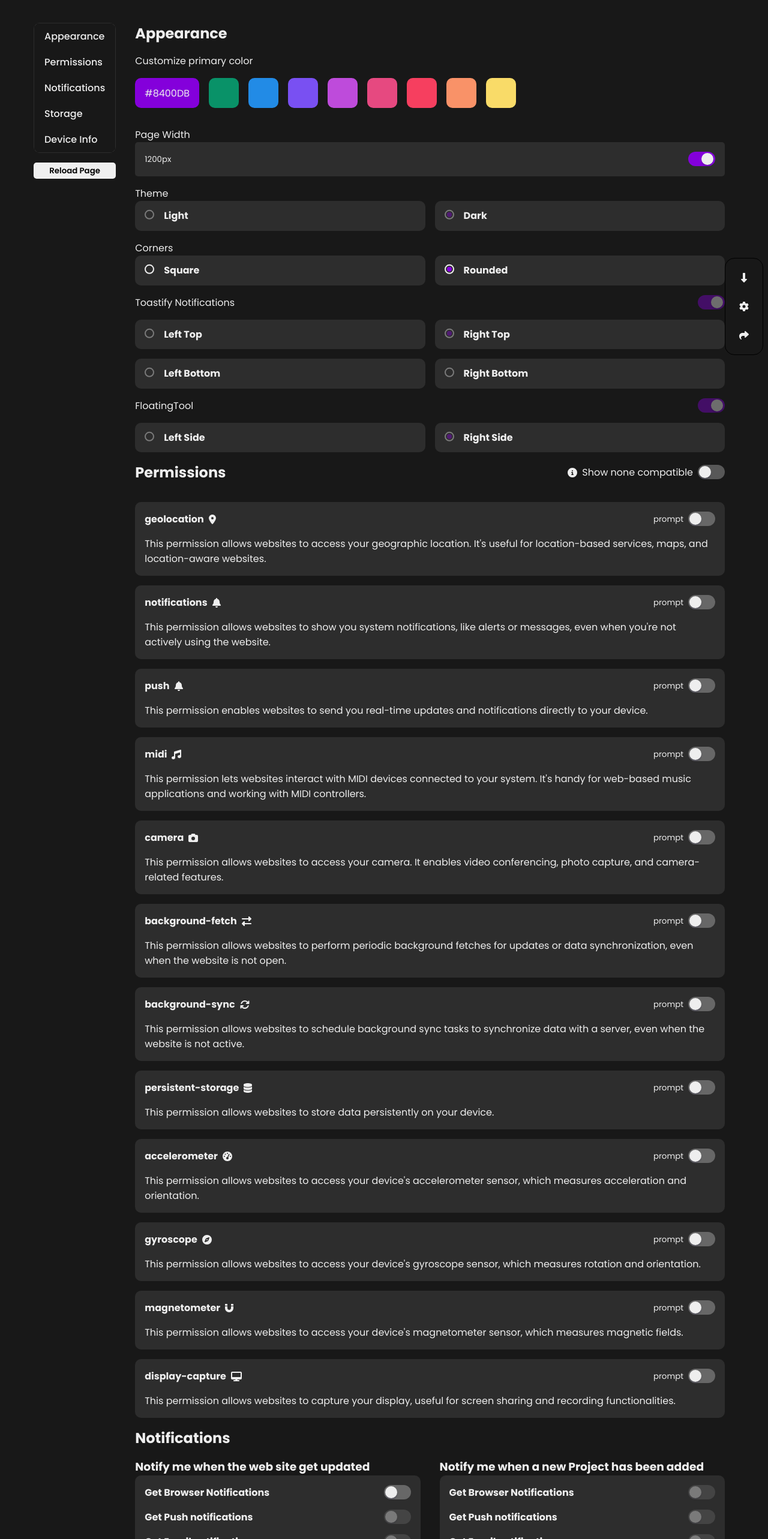
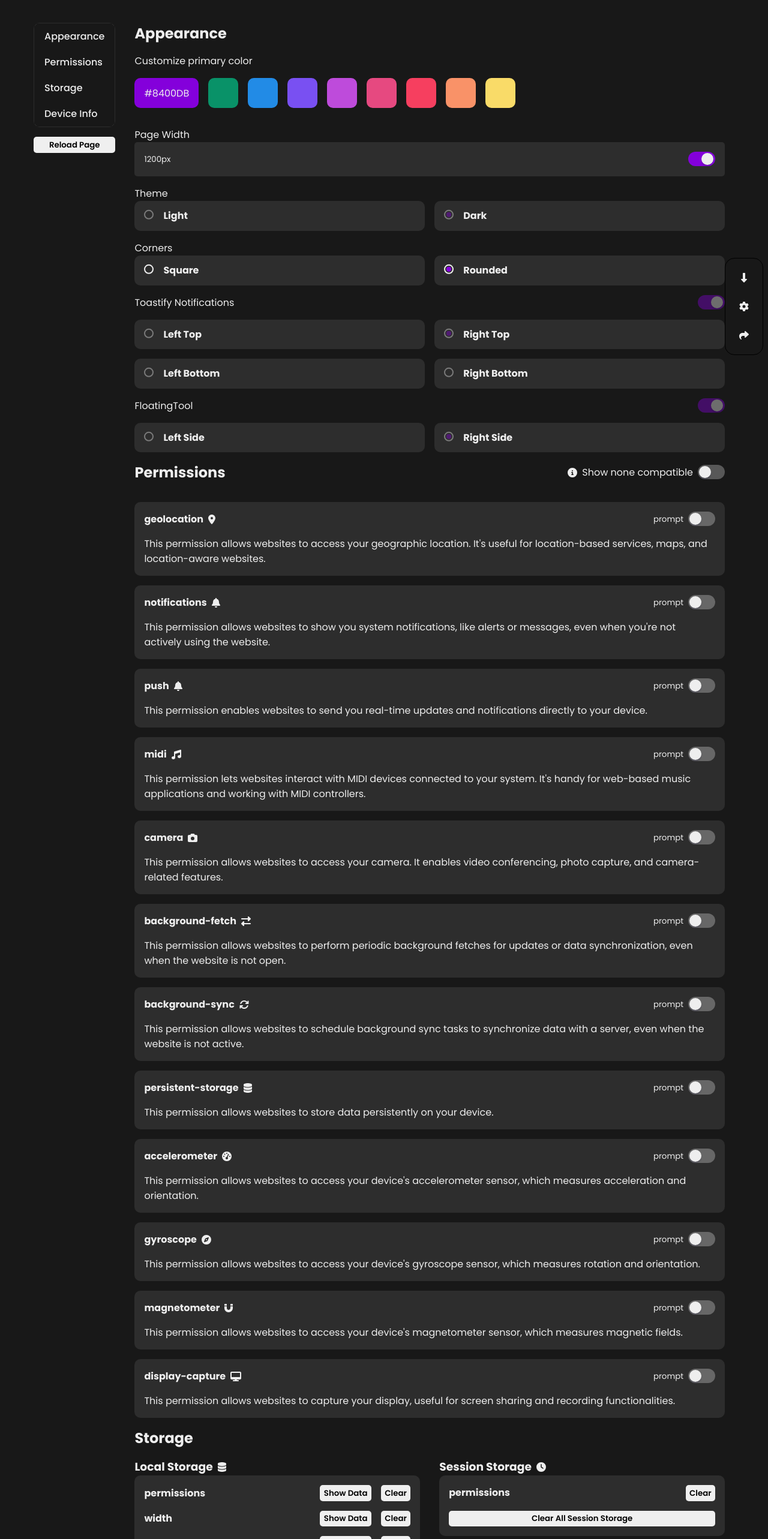
Before and after one commit to LolerSwager/portfolie-2023-react, a React (Create React App) app: page /Settings in a window 1280 px wide. Shown: the part 200-2766 px from the top of the page at 60% size. Built offline with nearby package versions, Linux system fonts and the light colour scheme; no server answers.

Commit message:
temp remove notifications

```diff
--- a/src/Pages/Settings/Settings.jsx
+++ b/src/Pages/Settings/Settings.jsx
@@ -25,9 +25,9 @@ export default function Settings() {
                 <li>
                   <a href="#Permissions">Permissions</a>
                 </li>
-                                <li>
+                {/*   <li>
                                     <a href="#Notifications">Notifications</a>
-                                </li>
+                                </li> */}
                 <li>
                   <a href="#Storage">Storage</a>
                 </li>
@@ -37,12 +37,14 @@ export default function Settings() {
               </ul>
             </menu>
 
-                        <button onClick={() => window.location.reload()}>Reload Page</button>
+            <button onClick={() => window.location.reload()}>
+              Reload Page
+            </button>
           </StyledAside>
           <StyledWrapper>
             <Appearance />
             <Permissions />
-                        <Notifications />
+            {/*     <Notifications /> */}
             <Storage />
             {width < 1200 ? <DeviceInfo /> : <SomeMap />}
             <div>
```
Lines whose indentation alone changed are shown as unchanged.
